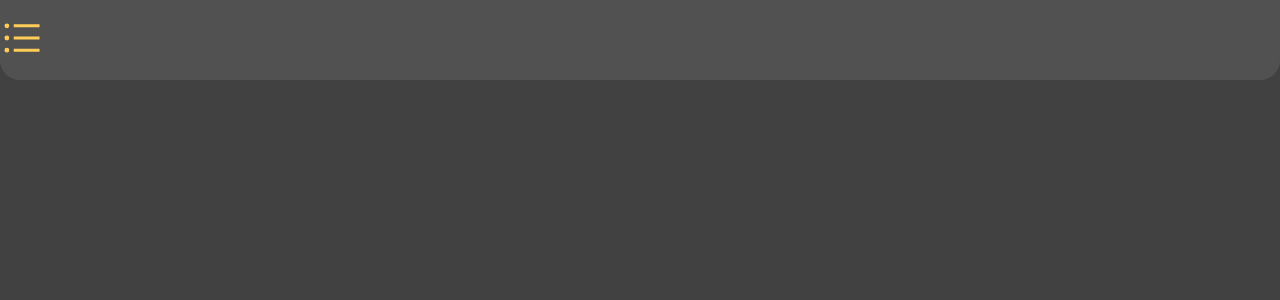
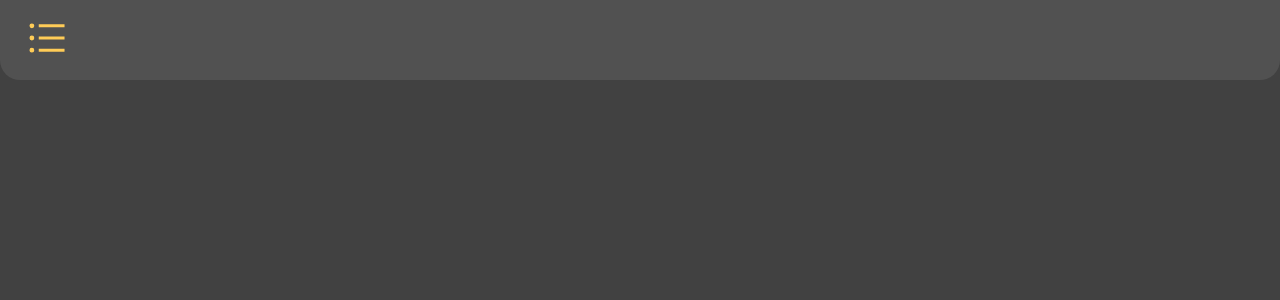
Before and after one commit to dhunanyan/cinemadgs-react, a React (Create React App) app: page /#/ in a window 1280 px wide. Shown: the top 300 px of the page. Built offline with nearby package versions, Linux system fonts and the light colour scheme.

Commit message:
added logo to side-menu

```diff
--- a/src/components/navbar/navbar.component.jsx
+++ b/src/components/navbar/navbar.component.jsx
@@ -7,9 +7,7 @@ import { SidebarData } from "../sidebar-data/side-bar.component";
 
 import "./navbar.styles.scss";
 
-// import "./header.styles.scss";
 import Logo from "../../assets/logo.png";
-import { IconContext } from "react-icons/lib";
 
 const Header = () => {
   const [sidebar, setSidebar] = useState(false);
@@ -18,14 +16,9 @@ const Header = () => {
   return (
     <header className="header">
       <div className="header__navbar">
-        <div className="header__container">
-          <Link to="#">
-            <AiIcons.AiOutlineBars
-              className="menu__bars"
-              onClick={showSidebar}
-            />
-          </Link>
-        </div>
+        <Link to="#">
+          <AiIcons.AiOutlineBars className="menu__bars" onClick={showSidebar} />
+        </Link>
       </div>
       <nav
         className={
@@ -48,6 +41,11 @@ const Header = () => {
               </li>
             );
           })}
+          <li className="menu__text">
+            <div className="menu__link menu__link--disable">
+              <img src={Logo} alt="Logo" />
+            </div>
+          </li>
         </ul>
       </nav>
     </header>
--- a/src/components/navbar/navbar.styles.scss
+++ b/src/components/navbar/navbar.styles.scss
@@ -13,12 +13,6 @@
     left: 0;
     z-index: 99998;
     pointer-events: none;
-  }
-
-  &__container {
-    max-width: 1400px;
-    width: 100%;
-    margin: 0 auto;
   }
 }
 
@@ -60,13 +54,18 @@
     font-weight: 900;
     transition: 350ms all ease-out;
 
-    &:hover {
+    &:hover:not(.menu__link--disable) {
       background-color: #f0ebe1;
       color: #303030;
 
       .menu__icon {
         color: #303030;
       }
+    }
+
+    img {
+      width: 100%;
+      border-radius: 4px;
     }
   }
 
@@ -97,7 +96,7 @@
   &__bars {
     font-size: 44px;
     background: none;
-    margin: 0 auto 0 0px;
+    margin: 0 auto 0 25px;
     color: #ffcc57;
     pointer-events: all;
 
```
